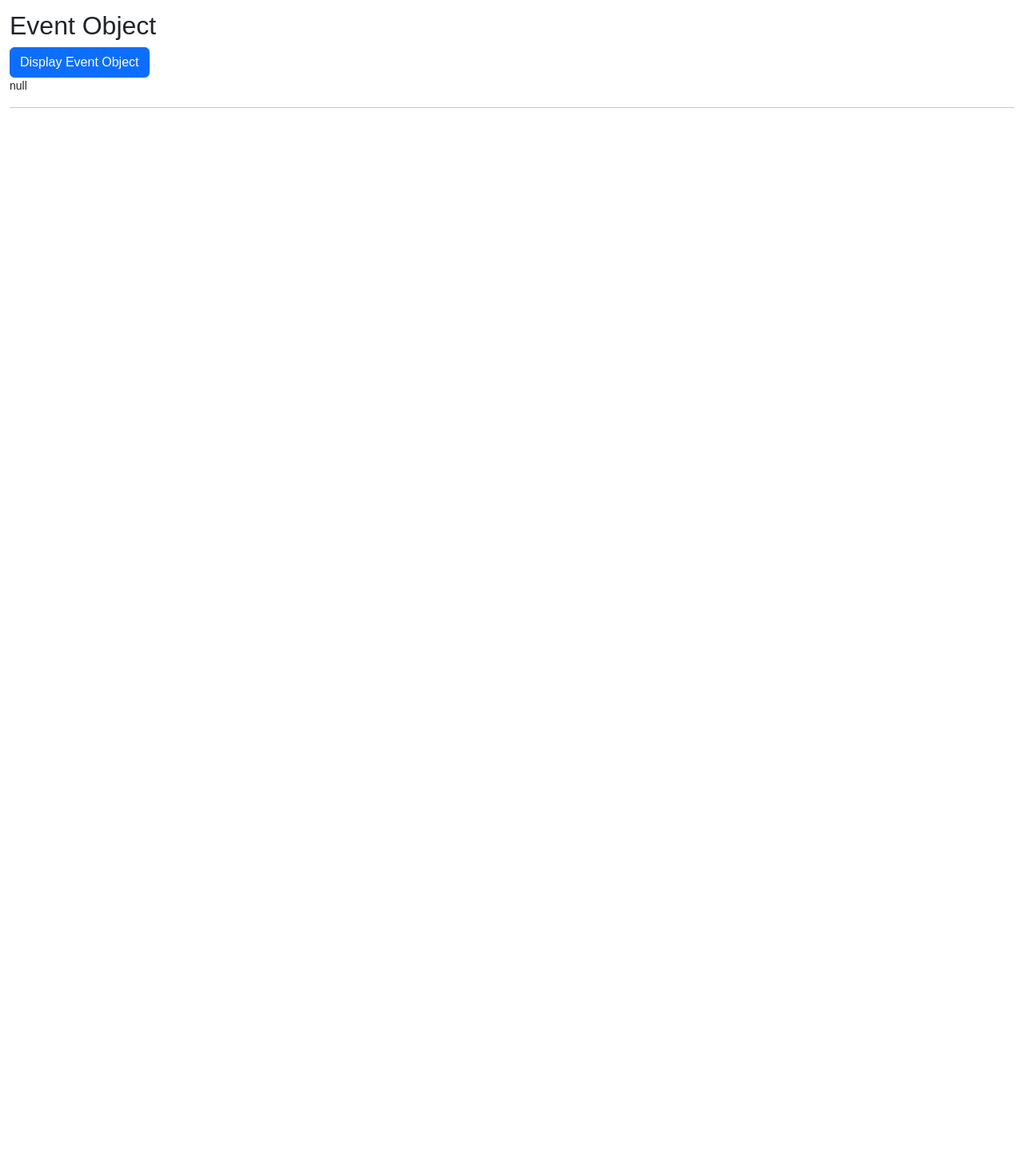
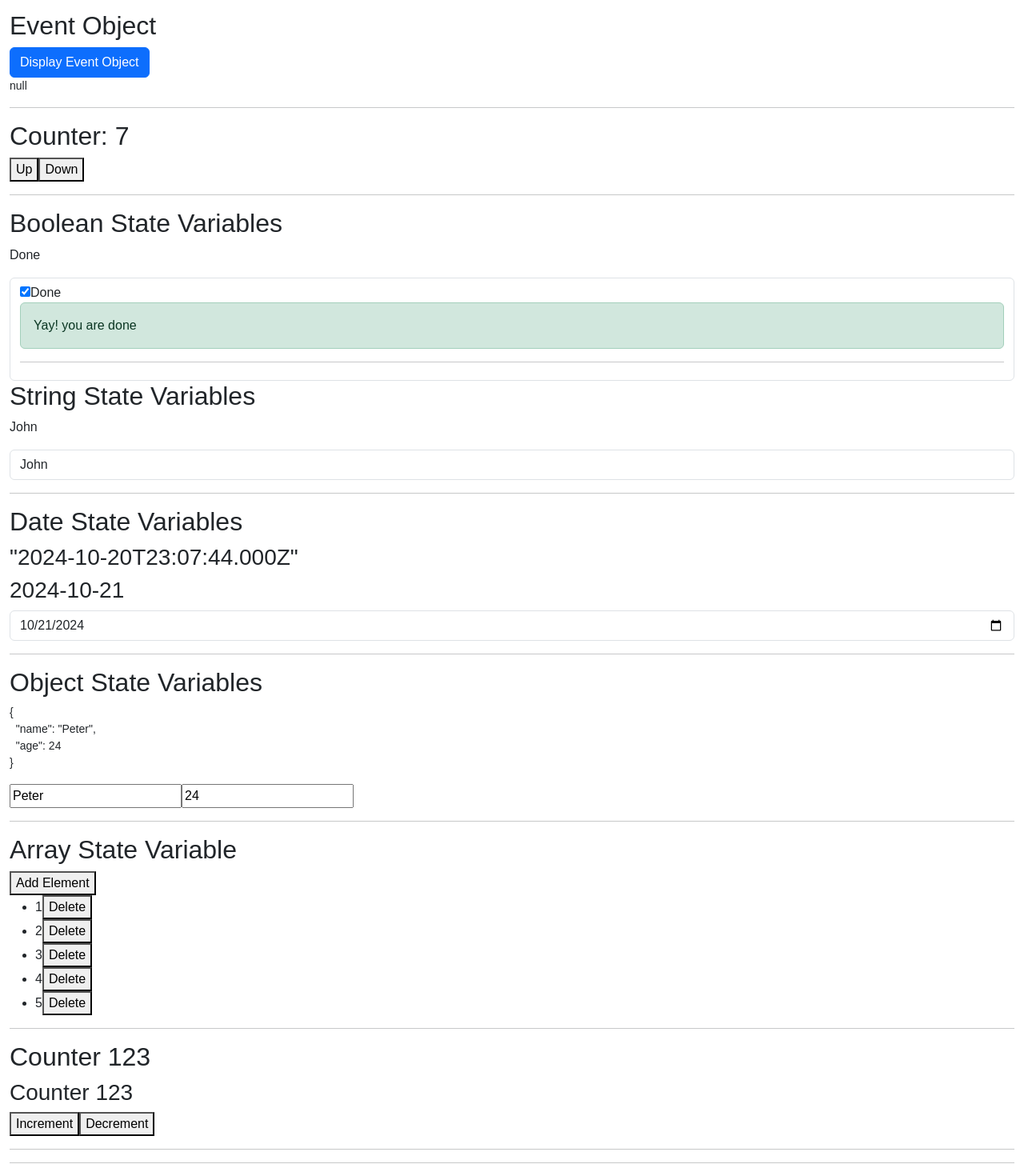
Before and after one commit to WeiqingGao/kanbas-react-web-app-cs5610-fa24, a React (Create React App) app: page /#/Labs/Lab4 in a window 1280 px wide. Shown: the part 537-2007 px from the top of the page at 80% size. Before the commit the page ends 800 px from the top, so only its background shows below. Built offline with nearby package versions, Linux system fonts and the light colour scheme.

Commit message:
complete 2.3

```diff
--- /dev/null
+++ b/src/Labs/Lab4/ArrayStateVariable.tsx
@@ -0,0 +1,28 @@
+import React, { useState } from "react";
+export default function ArrayStateVariable() {
+    const [array, setArray] = useState([1, 2, 3, 4, 5]);
+    const addElement = () => {
+      setArray([...array, Math.floor(Math.random() * 100)]);
+    };
+    const deleteElement = (index: number) => {
+      setArray(array.filter((item, i) => i !== index));
+    };
+    return (
+        <div id="wd-array-state-variables">
+            <h2>Array State Variable</h2>
+            <button onClick={addElement}>Add Element</button>
+            <ul>
+                {array.map((item, index) => (
+                  <li key={index}>
+                    {item}
+                    <button onClick={() => deleteElement(index)}
+                        id="wd-delete-element-click">
+                        Delete
+                    </button>
+                  </li>
+                ))}
+            </ul>
+            <hr/>
+        </div>
+    );
+}
--- /dev/null
+++ b/src/Labs/Lab4/BooleanStateVariables.tsx
@@ -0,0 +1,19 @@
+import React, { useState } from "react";
+
+export default function BooleanStateVariables() {
+    const [done, setDone] = useState(true);
+    return (
+        <div id="wd-boolean-state-variables">
+            <h2>Boolean State Variables</h2>
+            <p>{done ? "Done" : "Not done"}</p>
+            <label className="form-control">
+                <input type="checkbox" checked={done}
+                  onChange={() => setDone(!done)} />
+                Done
+            {done && <div className="alert alert-success">
+                        Yay! you are done</div>}
+            <hr/>
+            </label>
+        </div>
+    );
+}
--- /dev/null
+++ b/src/Labs/Lab4/ChildStateComponent.tsx
@@ -0,0 +1,14 @@
+export default function ChildStateComponent({ counter, setCounter }:
+    { counter: number;
+      setCounter: (counter: number) => void;}) {
+        return (
+            <div id="wd-child-state">
+                <h3>Counter {counter}</h3>
+                <button onClick={() => setCounter(counter + 1)} id="wd-increment-child-state-click">
+                    Increment</button>
+                <button onClick={() => setCounter(counter - 1)} id="wd-decrement-child-state-click">
+                    Decrement</button>
+                <hr/>
+            </div>
+        );
+    }
--- /dev/null
+++ b/src/Labs/Lab4/Counter.tsx
@@ -0,0 +1,22 @@
+import React, { useState } from "react";
+
+export default function Counter() {
+    const [count, setCount] = useState(7);
+    console.log(count);
+    return (
+        <div id="wd-counter-use-state">
+            <h2>Counter: {count}</h2>
+            <button
+              onClick={() => setCount(count + 1)}
+              id="wd-counter-up-click">
+                Up
+              </button>
+            <button
+              onClick={() => setCount(count - 1)}
+              id="wd-counter-down-click">
+                Down
+              </button>
+            <hr/>
+        </div>
+    );
+}
--- /dev/null
+++ b/src/Labs/Lab4/DateStateVariable.tsx
@@ -0,0 +1,24 @@
+import React, { useState } from "react";
+
+export default function DateStateVariable() {
+    const [startDate, setStartDate] = useState(new Date());
+    const dateObjectToHtmlDateString = (date: Date) => {
+        return `${date.getFullYear()}-${date.getMonth() + 1 < 10 ? 0 : ""}${
+          date.getMonth() + 1
+          }-${date.getDate() + 1 < 10 ? 0 : ""}${date.getDate() + 1}`;
+    };
+    return (
+        <div id="wd-date-state-variables">
+            <h2>Date State Variables</h2>
+            <h3>{JSON.stringify(startDate)}</h3>
+            <h3>{dateObjectToHtmlDateString(startDate)}</h3>
+            <input
+                className="form-control"
+                type="date"
+                defaultValue={dateObjectToHtmlDateString(startDate)}
+                onChange={(e) => setStartDate(new Date(e.target.value))}
+            />
+            <hr/>
+        </div>
+    );
+}
--- /dev/null
+++ b/src/Labs/Lab4/ObjectStateVariable.tsx
@@ -0,0 +1,21 @@
+import React, { useState } from "react";
+
+export default function ObjectStateVariable() {
+    const [person, setPerson] = useState({ name: "Peter", age: 24 });
+    return (
+        <div>
+            <h2>Object State Variables</h2>
+            <pre>{JSON.stringify(person, null, 2)}</pre>
+            <input
+              defaultValue={person.name}
+              onChange={(e) => setPerson({ ...person, name: e.target.value })}
+            />
+            <input
+              defaultValue={person.age}
+              onChange={(e) => setPerson({ ...person,
+                                     age: parseInt(e.target.value) })}
+            />
+            <hr/>
+        </div>
+    );
+}
--- /dev/null
+++ b/src/Labs/Lab4/ParentStateComponent.tsx
@@ -0,0 +1,15 @@
+import React, { useState } from "react";
+import ChildStateComponent from "./ChildStateComponent";
+
+export default function ParentStateComponent() {
+    const [counter, setCounter] = useState(123);
+    return (
+        <div>
+            <h2>Counter {counter}</h2>
+            <ChildStateComponent
+                counter={counter}
+                setCounter={setCounter} />
+            <hr/>
+        </div>
+    );
+}
--- /dev/null
+++ b/src/Labs/Lab4/StringStateVariables.tsx
@@ -0,0 +1,16 @@
+import React, { useState } from "react";
+
+export default function StringStateVariables() {
+    const [firstName, setFirstName] = useState("John");
+    return (
+        <div>
+            <h2>String State Variables</h2>
+            <p>{firstName}</p>
+            <input
+              className="form-control"
+              defaultValue={firstName}
+              onChange={(e) => setFirstName(e.target.value)}/>
+            <hr/>
+        </div>
+    );
+}
--- a/src/Labs/Lab4/index.tsx
+++ b/src/Labs/Lab4/index.tsx
@@ -1,7 +1,15 @@
+import ArrayStateVariable from "./ArrayStateVariable";
+import BooleanStateVariables from "./BooleanStateVariables";
+import ChildStateComponent from "./ChildStateComponent";
 import ClickEvent from "./ClickEvent";
+import Counter from "./Counter";
+import DateStateVariable from "./DateStateVariable";
 import EventObject from "./EventObject";
+import ObjectStateVariable from "./ObjectStateVariable";
+import ParentStateComponent from "./ParentStateComponent";
 import PassingDataOnEvent from "./PassingDataOnEvent";
 import PassingFunctions from "./PassingFunctions";
+import StringStateVariables from "./StringStateVariables";
 
 export default function Lab4() {
     function sayHello() {
@@ -15,6 +23,16 @@ export default function Lab4() {
             <PassingDataOnEvent/>
             <PassingFunctions theFunction={sayHello}/>
             <EventObject/>
+
+            <Counter/>
+            <BooleanStateVariables/>
+            <StringStateVariables/>
+            <DateStateVariable/>
+            <ObjectStateVariable/>
+            <ArrayStateVariable/>
+
+            <ParentStateComponent/>
+
         </div>
     );
 }
```
